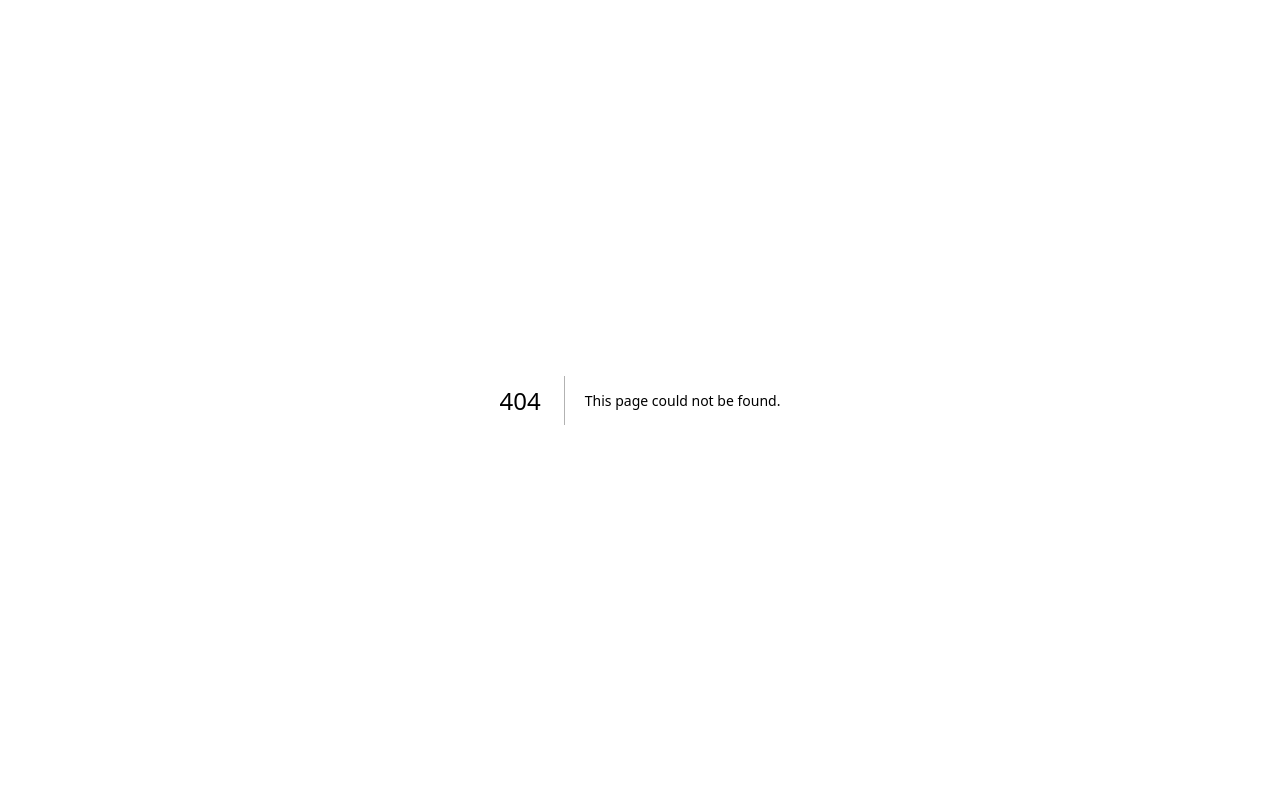
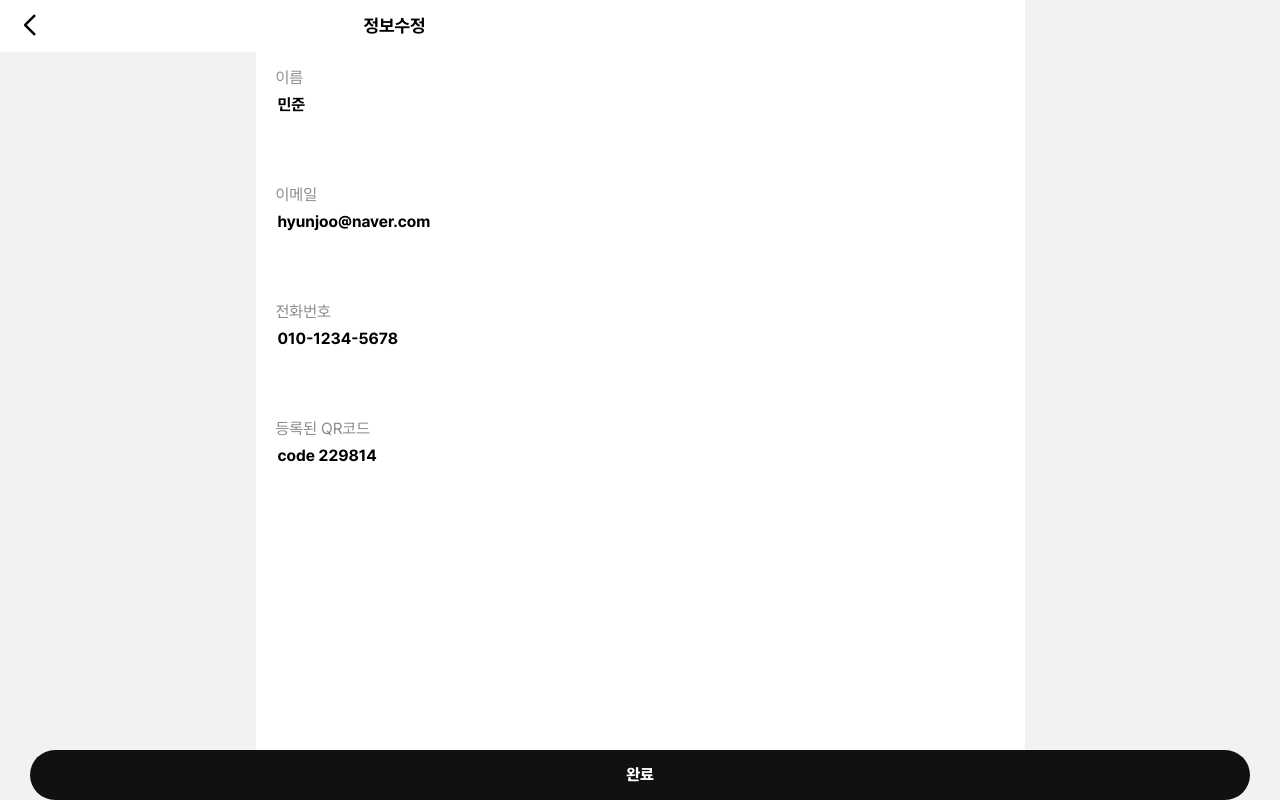
Before and after one commit to Grow-Fit/GrowFit-FE, a Next.js app: page /mypage/edit in a window 1280 px wide. Before the commit this address had no page. Built offline with nearby package versions, Linux system fonts and the light colour scheme.

Commit message:
✨: 마이페이지 수정 레이아웃 완료

```diff
--- /dev/null
+++ b/src/app/mypage/edit/edit.module.scss
@@ -0,0 +1,27 @@
+.edit {
+  padding: 70px 20px 0;
+  min-height: 100vh;
+
+  &__form {
+    display: flex;
+    flex-direction: column;
+    gap: 72px;
+
+    h3 {
+      color: #8D8D8D;
+    }
+
+    input {
+      margin-top: 8px;
+      font-weight: 700;
+    }
+  }
+}
+
+.complete-btn {
+  padding: 0 30px;
+  position: absolute;
+  width: 100%;
+  bottom: 0;
+  left: 0;
+}
--- /dev/null
+++ b/src/app/mypage/edit/page.tsx
@@ -0,0 +1,44 @@
+"use client"
+import styles from "./edit.module.scss"
+import BackHeader from "@/components/layout/header/BackHeader"
+import Button from "@/components/common/button/button"
+
+const Page = () => {
+  return (
+    <>
+      <BackHeader title={"정보수정"} />
+      <div className={styles.edit}>
+        <div className={styles.edit__form}>
+          <div>
+            <h3>이름</h3>
+            <input type="text" value={"민준"} />
+          </div>
+          <div>
+            <h3>이메일</h3>
+            <input type="text" value={"hyunjoo@naver.com"} />
+          </div>
+          <div>
+            <h3>전화번호</h3>
+            <input type="text" value={"010-1234-5678"} />
+          </div>
+          <div>
+            <h3>등록된 QR코드</h3>
+            <input type="text" value={"code 229814"} />
+          </div>
+        </div>
+
+        <div className={styles["complete-btn"]}>
+          <Button
+            size={"medium"}
+            variant={"filled"}
+            shape={"rounded"}
+            label={"완료"}
+            onClick={() => console.log("완료")}>
+            완료
+          </Button>
+        </div>
+      </div>
+    </>
+  )
+}
+export default Page
--- a/src/app/mypage/layout.module.scss
+++ b/src/app/mypage/layout.module.scss
@@ -1,7 +1,4 @@
 .container {
   font-size: 1.6rem;
   min-height: 100vh;
-  > div {
-    margin-top: 52px;
-  }
 }
--- a/src/app/mypage/layout.tsx
+++ b/src/app/mypage/layout.tsx
@@ -1,19 +1,8 @@
 "use client"
-import React from "react";
-import DefaultHeader from "@/components/layout/header/DefaultHeader";
-import Navigation from "@/components/layout/Navigation";
+import React from "react"
+import Navigation from "@/components/layout/Navigation"
 import styles from "./layout.module.scss"
 
 export default function RootLayout({ children }: Readonly<{ children: React.ReactNode }>) {
-  return (
-    <>
-      <DefaultHeader/>
-      <div>
-        <main className={styles.container}>
-          {children}
-        </main>
-        <Navigation/>
-      </div>
-    </>
-  )
+  return <main className={styles.container}>{children}</main>
 }
--- a/src/app/mypage/page.module.scss
+++ b/src/app/mypage/page.module.scss
@@ -1,5 +1,5 @@
 .mypage {
-  padding: 28px 24px 0;
+  padding: 80px 24px 0;
 
   &__my {
     display: flex;
@@ -56,7 +56,7 @@
       }
     }
 
-    > p {
+    > a {
       color: $gray-40;
     }
   }
--- a/vitest.config.ts
+++ b/vitest.config.ts
@@ -3,11 +3,10 @@ import path from "node:path"
 import { fileURLToPath } from "node:url"
 import { defineConfig } from "vitest/config"
 
-
 const dirname =
   typeof __dirname !== "undefined" ? __dirname : path.dirname(fileURLToPath(import.meta.url))
 
-// More info at: https://storybook.js.org/docs/writing-tests/test-addon
+// More detail at: https://storybook.js.org/docs/writing-tests/test-addon
 export default defineConfig({
   test: {
     workspace: [
```
Also changed, not shown: src/app/mypage/page.tsx (+10 -2 lines), 2 other files (tests, documents, lock files or other folders).
